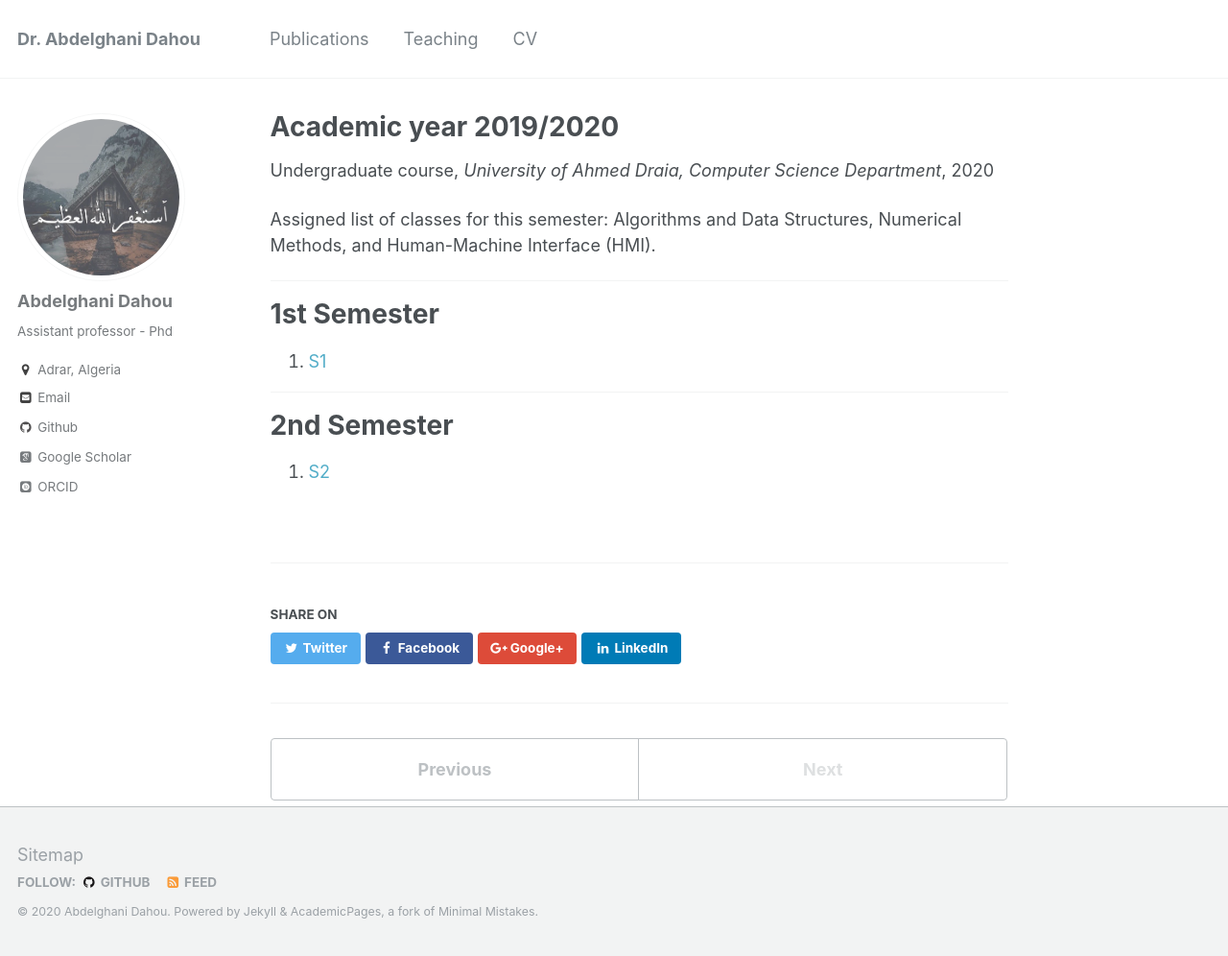
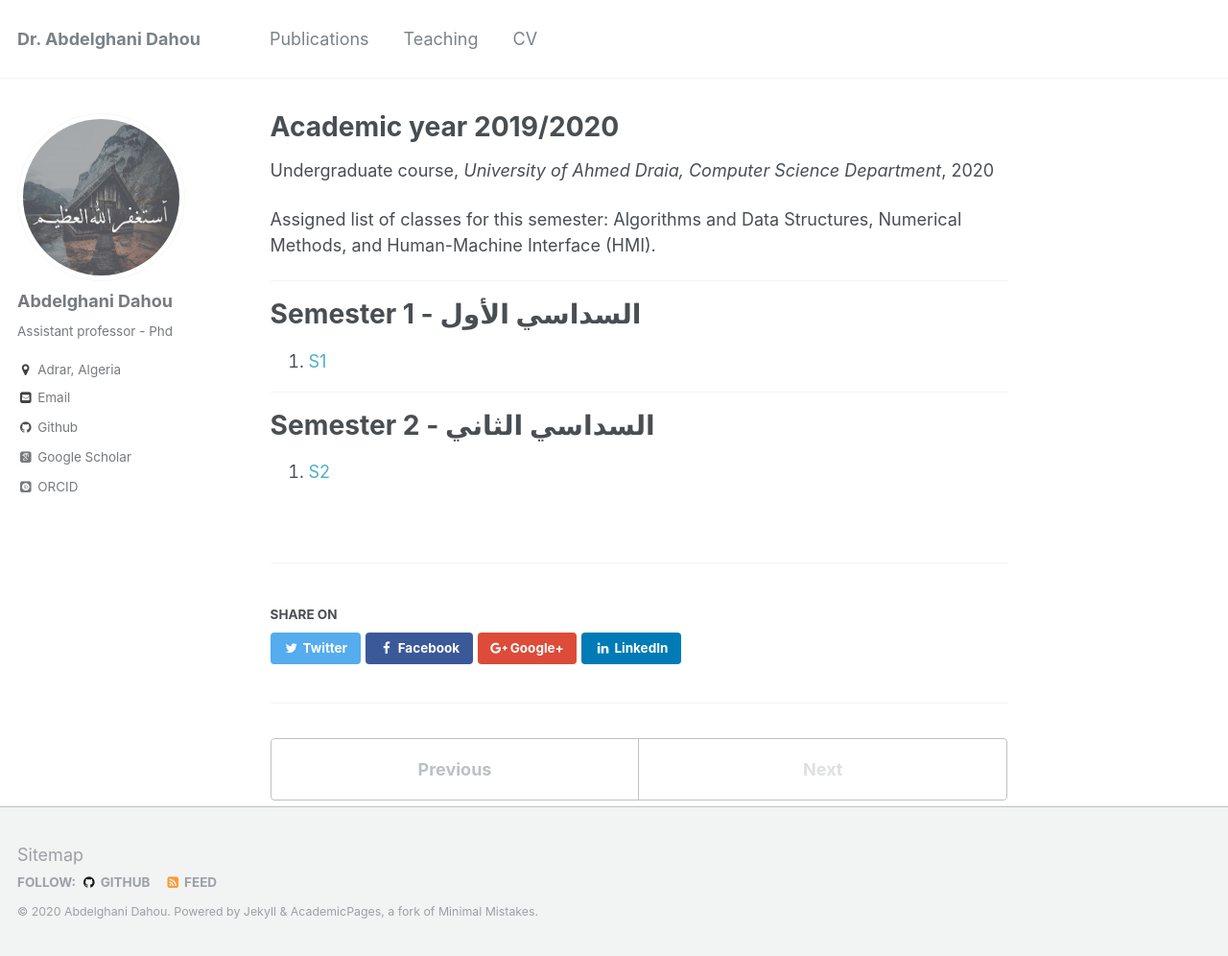
Before and after one commit to dr-dahou-adrar/dr-dahou-adrar.github.io, a Jekyll site: the page built from _teaching/Academic_year_2019_2020.md, in a window 1280 px wide and 996 px high. Shown: the whole window at 96% size. Built offline with Jekyll 4.4.1, drawn with Linux system fonts in a browser that asks for light colours; some web fonts are replaced.

Commit message:
Update Academic_year_2019_2020.md

```diff
--- a/_teaching/Academic_year_2019_2020.md
+++ b/_teaching/Academic_year_2019_2020.md
@@ -12,7 +12,7 @@ Assigned list of classes for this semester: Algorithms and Data Structures, Nume
 
 ***
 
-1st Semester
+Semester 1 - السداسي الأول
 ======
 
 
@@ -20,6 +20,6 @@ Assigned list of classes for this semester: Algorithms and Data Structures, Nume
 
 ***
 
-2nd Semester
+Semester 2 - السداسي الثاني
 ======
 1. [S2](/teaching_content/academic_year_2019_2020/2019-2020-2nd-semester-teaching)
```
